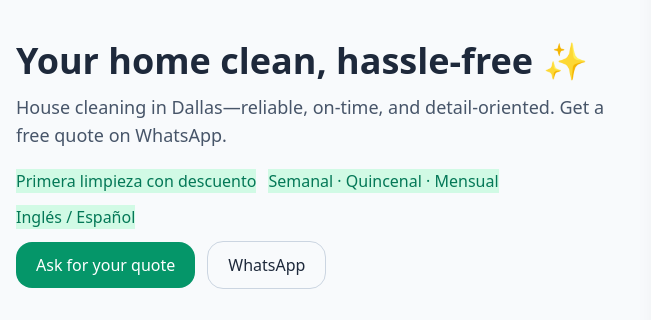
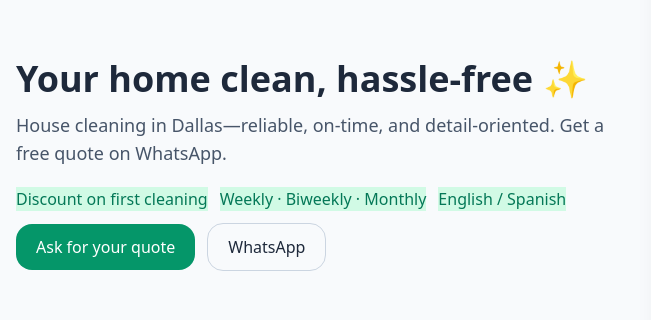
Before and after one commit to romanrfhack/Karina, a plain HTML site: page index.html in a window 1280 px wide. Shown: the part 200-520 px from the top of the page, 0-651 px from the left. Drawn offline with nearby package versions, Linux system fonts and the light colour scheme.

Commit message:
primera descuento

```diff
--- a/index.html
+++ b/index.html
@@ -77,7 +77,12 @@
           <h1 class="text-3xl sm:text-4xl font-extrabold leading-tight es hidden">Tu casa limpia, sin complicaciones ✨</h1>
           <p class="mt-3 text-lg text-slate-600 es hidden">Servicio profesional de <span class="font-medium">limpieza de casas en Dallas</span>. Puntualidad, confianza y atención al detalle. Cotización gratis por WhatsApp.</p>
           <p class="mt-3 text-lg text-slate-600 en"><span class="font-medium">House cleaning in Dallas</span>—reliable, on-time, and detail‑oriented. Get a free quote on WhatsApp.</p>
-          <div class="mt-5 flex flex-wrap gap-3">
+          <div class="mt-5 flex flex-wrap gap-3 en">
+            <span class="badge bg-emerald-100 text-emerald-700">Discount on first cleaning</span>
+            <span class="badge bg-emerald-100 text-emerald-700">Weekly · Biweekly · Monthly</span>
+            <span class="badge bg-emerald-100 text-emerald-700">English / Spanish</span>
+          </div>
+          <div class="mt-5 flex flex-wrap gap-3 es hidden">
             <span class="badge bg-emerald-100 text-emerald-700">Primera limpieza con descuento</span>
             <span class="badge bg-emerald-100 text-emerald-700">Semanal · Quincenal · Mensual</span>
             <span class="badge bg-emerald-100 text-emerald-700">Inglés / Español</span>
```
